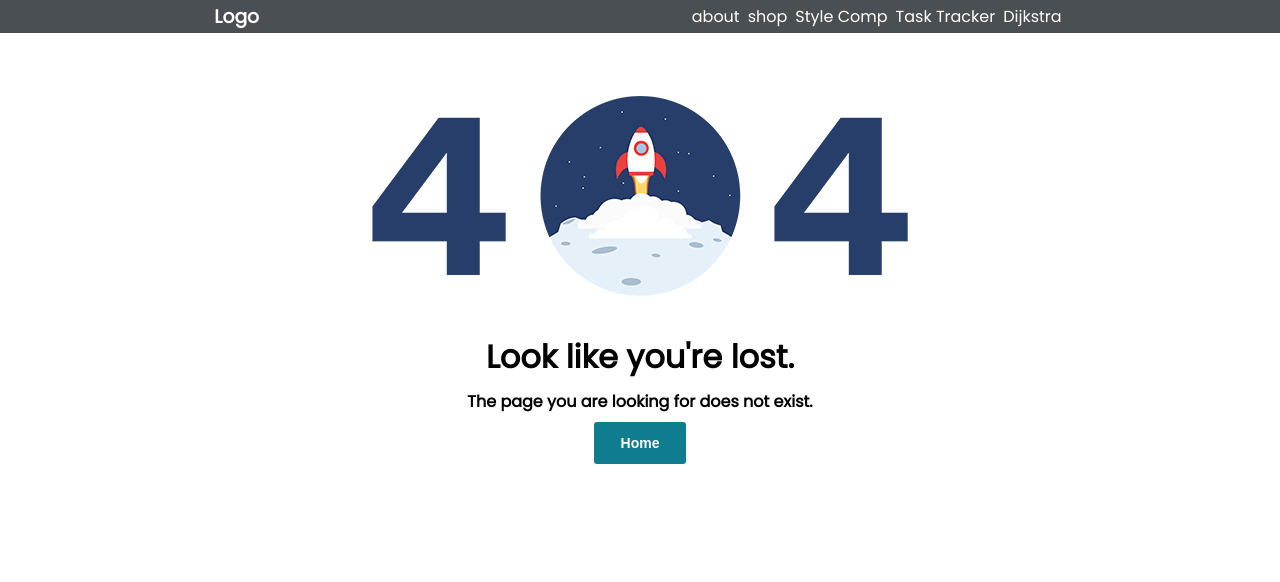
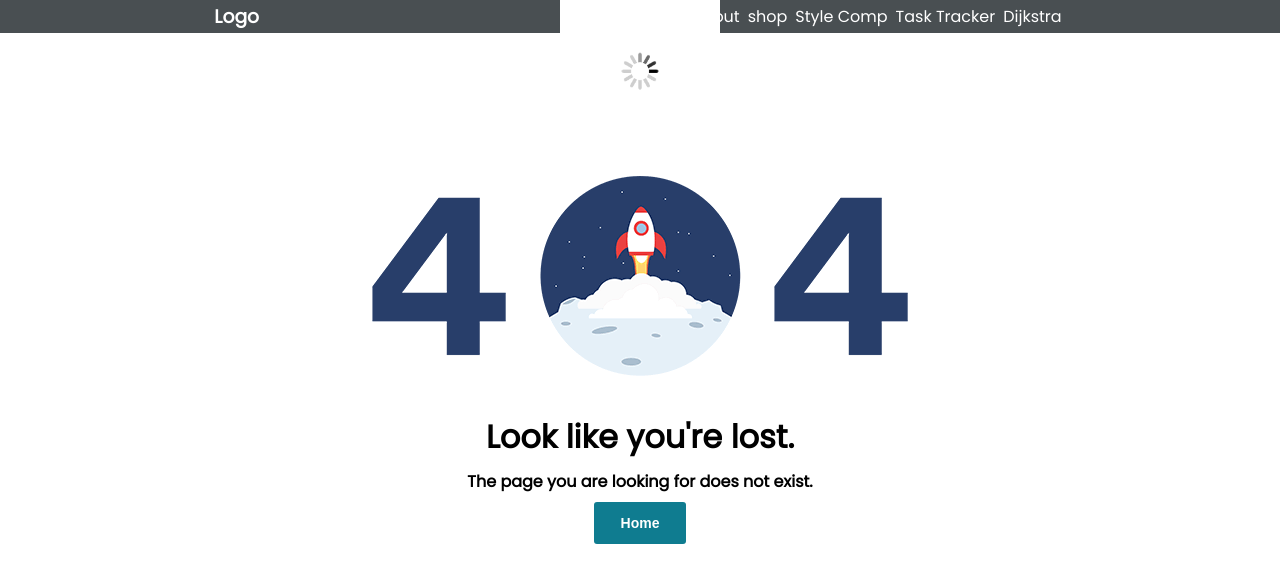
Before and after one commit to RabinPhaiju/React-Learn, a React (Create React App) app: page / in a window 1280 px wide. Shown: the top 582 px of the page. Built offline with nearby package versions, Linux system fonts and the light colour scheme.

Commit message:
spinner added

```diff
--- a/src/Components/pages/notfound/NotFound.js
+++ b/src/Components/pages/notfound/NotFound.js
@@ -2,6 +2,7 @@ import { Link } from "react-router-dom";
 import { Button } from "../../UI";
 import styled from "styled-components/macro";
 import notfound from "./404.gif";
+import spinner from "./spinner.gif";
 
 const NotButton = styled.div`
   display: flex;
@@ -28,6 +29,7 @@ const NotText = styled.div`
 const NotFound = () => {
   return (
     <NotButton>
+      <img src={spinner} alt='spinner' height='160px' />
       <img src={notfound} alt='Not Found' />
       <NotText>
         <h1>Look like you're lost.</h1>
```
Also changed, not shown: src/Components/pages/notfound/spinner.gif (added).
